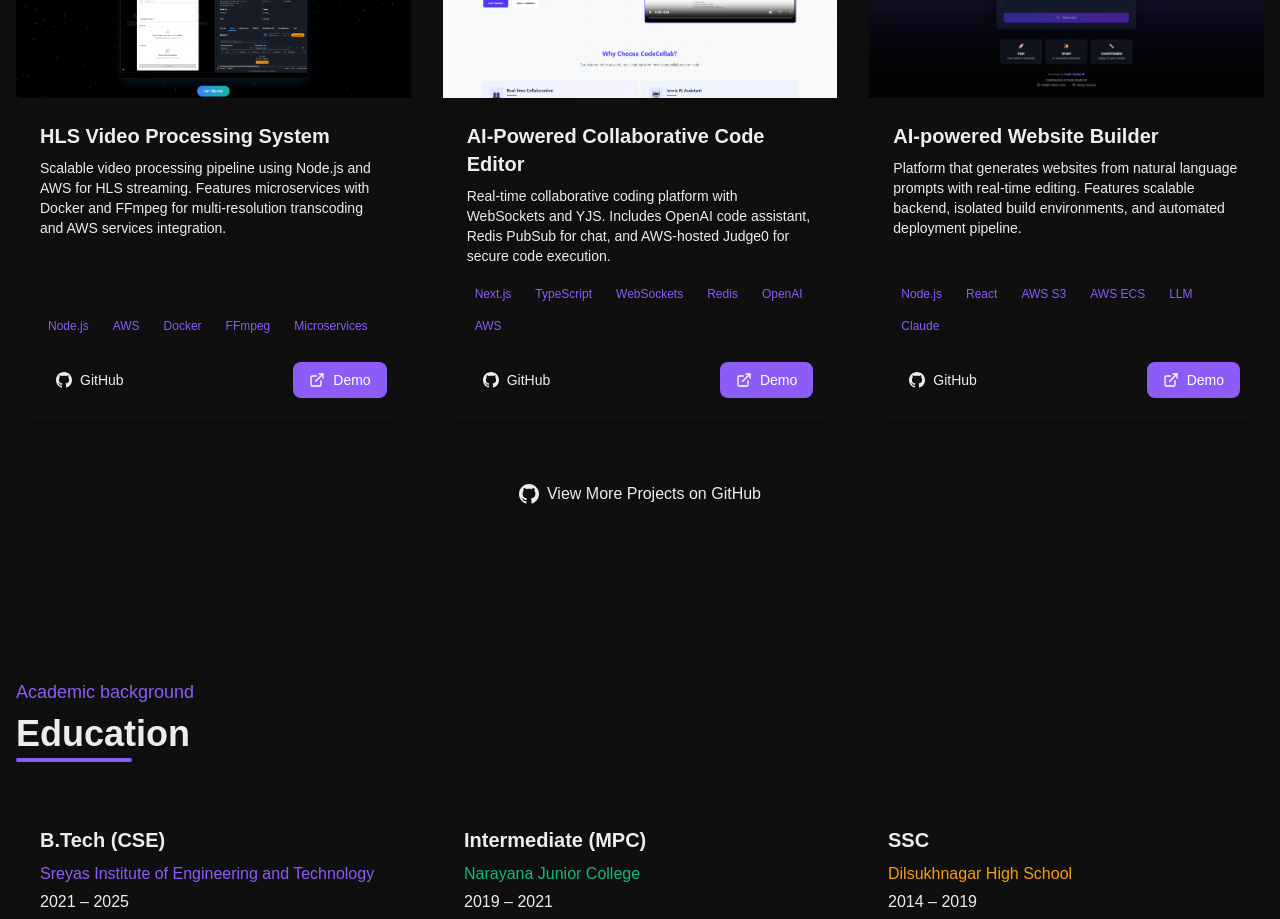
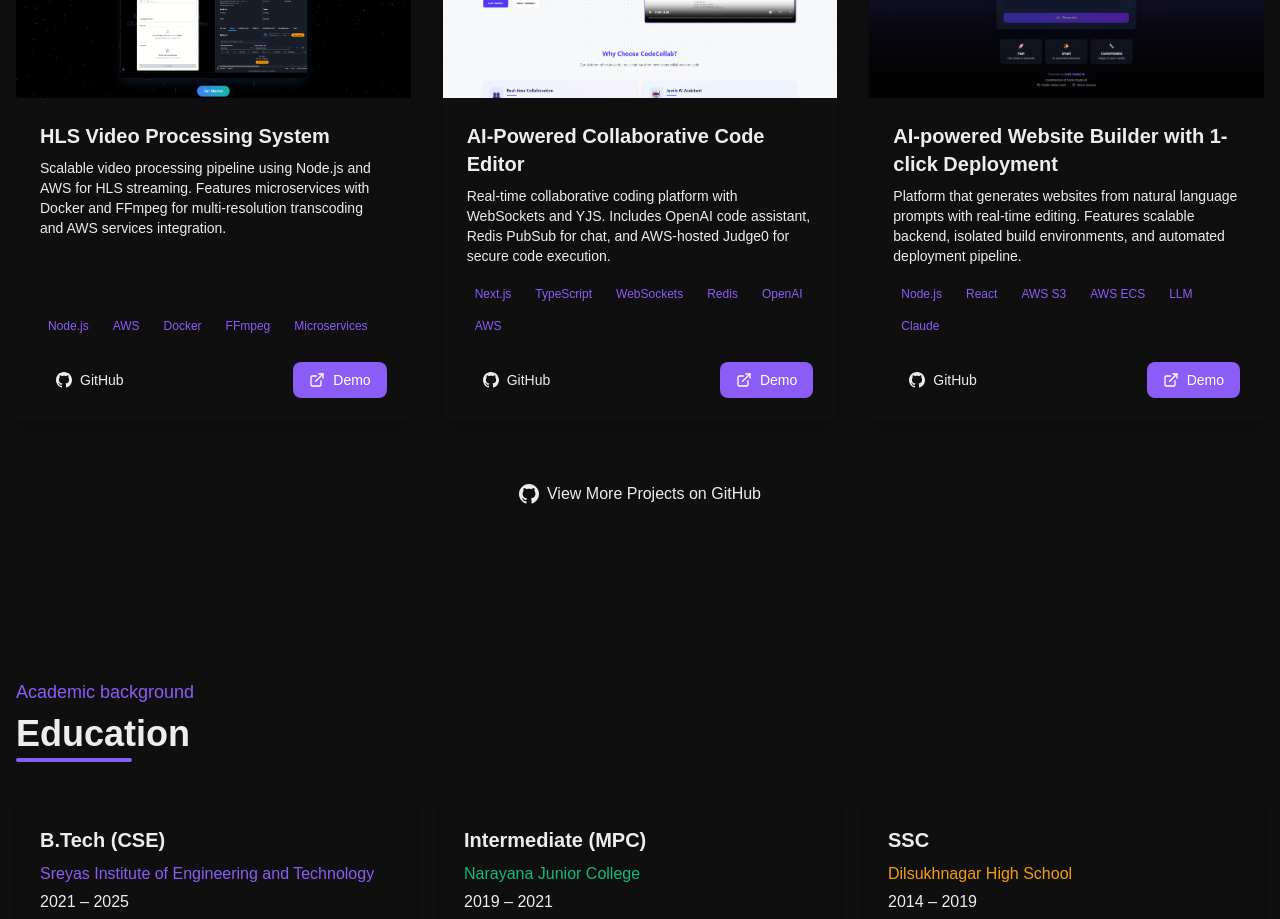
Before and after one commit to Sami-07/portfolio, a Next.js app: page / in a window 1280 px wide. Shown: the part 4700-5619 px from the top of the page. Built offline with nearby package versions, Linux system fonts and the light colour scheme.

Commit message:
change: rename the project name

```diff
--- a/src/constants.ts
+++ b/src/constants.ts
@@ -71,7 +71,7 @@ export const projects = [
     demo: 'https://codecollab.abdulsami.dev'
   },
   {
-    title: 'AI-powered Website Builder',
+    title: 'AI-powered Website Builder with 1-click Deployment',
     description: 'Platform that generates websites from natural language prompts with real-time editing. Features scalable backend, isolated build environments, and automated deployment pipeline.',
     image: '/projects/codestudio-ai.png',
     tags: ['Node.js', 'React', 'AWS S3', 'AWS ECS', 'LLM', 'Claude'],
```
